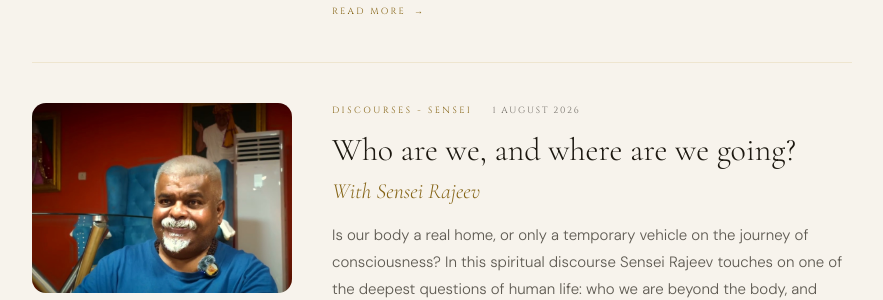
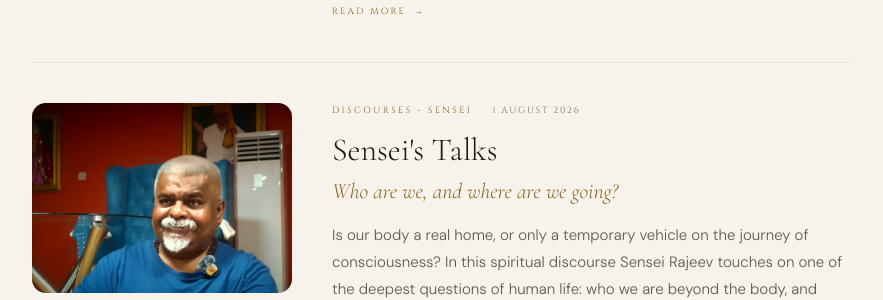
Before and after one commit to kocandrle69/zero-balance-next, a Next.js app: page /journal in a window 1280 px wide. Shown: the part 2600-2900 px from the top of the page, without its empty margins (198-1081 px from the left). Built offline with nearby package versions, Linux system fonts and the light colour scheme; no server answers.

Commit message:
fix: restructure beyond-the-body title as 'Senseiovy promluvy' umbrella + subtitle, matching other discourse articles

```diff
--- a/src/app/journal/posts.ts
+++ b/src/app/journal/posts.ts
@@ -267,8 +267,8 @@ export const POSTS: PostMeta[] = [
     meta: {
       cs: {
         rubric: 'Promluvy - Sensei',
-        title: 'Kdo jsme a kam jdeme?',
-        titleEm: 'Se Senseiem Rajeevem',
+        title: 'Senseiovy promluvy',
+        titleEm: 'Kdo jsme a kam jdeme?',
         perex: `Je naše tělo skutečným domovem, nebo pouze dočasným prostředkem na cestě
           vědomí? Sensei Rajeev se v této duchovní promluvě dotýká jedné z nejhlubších
           otázek lidského života: kdo jsme za hranicemi těla a co se s námi děje
@@ -276,8 +276,8 @@ export const POSTS: PostMeta[] = [
       },
       en: {
         rubric: 'Discourses - Sensei',
-        title: 'Who are we, and where are we going?',
-        titleEm: 'With Sensei Rajeev',
+        title: "Sensei's Talks",
+        titleEm: 'Who are we, and where are we going?',
         perex: `Is our body a real home, or only a temporary vehicle on the journey of
           consciousness? In this spiritual discourse Sensei Rajeev touches on one of the
           deepest questions of human life: who we are beyond the body, and what becomes
@@ -285,8 +285,8 @@ export const POSTS: PostMeta[] = [
       },
       hi: {
         rubric: 'प्रवचन - सेंसेई',
-        title: 'हम कौन हैं और कहाँ जा रहे हैं?',
-        titleEm: 'सेंसेई राजीव के साथ',
+        title: 'सेंसेई के प्रवचन',
+        titleEm: 'हम कौन हैं और कहाँ जा रहे हैं?',
         perex: `क्या हमारा शरीर वास्तविक घर है, या चेतना की यात्रा में केवल एक अस्थायी साधन?
           इस आध्यात्मिक प्रवचन में सेंसेई राजीव मानव जीवन के गहनतम प्रश्नों में से एक को छूते
           हैं: शरीर की सीमा से परे हम कौन हैं, और मृत्यु के क्षण में हमारे साथ क्या होता है।`,
```
